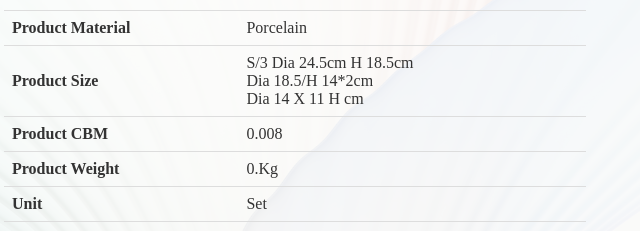
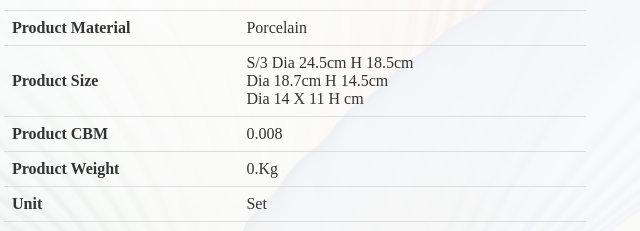
Before and after one commit to GBSLIT/GB26431, a plain HTML site: page index.html in a window 1280 px wide. Shown: the part 288-519 px from the top of the page, 198-838 px from the left. Drawn offline with Linux system fonts and the light colour scheme.

Commit message:
Update index.html

```diff
--- a/index.html
+++ b/index.html
@@ -150,7 +150,7 @@
                 <tr>
                     <th>Product Size</th>
                     <td>S/3 Dia 24.5cm H 18.5cm<br>
-						   Dia 18.5/H 14*2cm<br>
+						   Dia 18.7cm H 14.5cm<br>
 						Dia 14 X 11 H cm
 						</td>
                 </tr>
```
